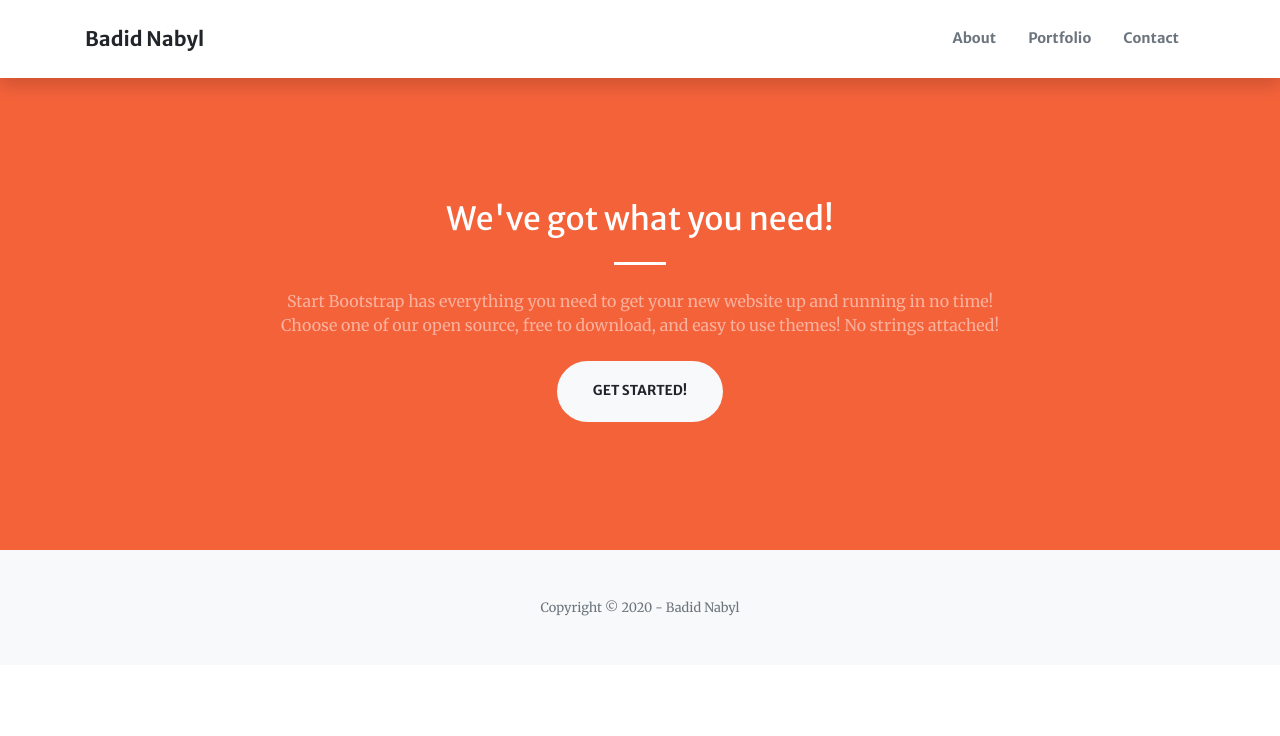
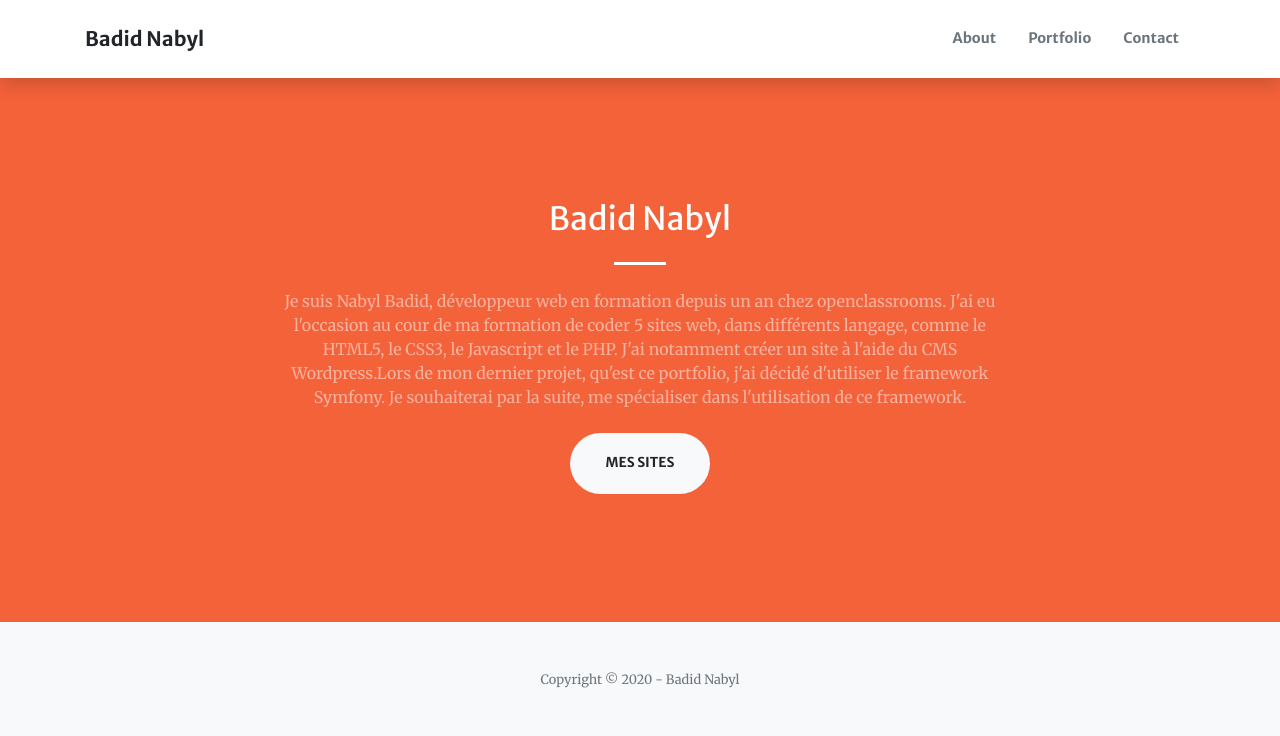
Before and after one commit to NabylBadid/Portfolio, a Symfony app: template templates/portfolio/about.html.twig in a window 1280 px wide. Shown: the top 736 px of the page. Run offline with Twig, Linux system fonts and the light colour scheme; the template is opened without the code that fills it, so the values that code supplies are empty; some libraries are stand-ins or nearby versions.

Commit message:
addition description in about page

```diff
--- a/templates/portfolio/about.html.twig
+++ b/templates/portfolio/about.html.twig
@@ -6,10 +6,10 @@
         <div class="container">
             <div class="row justify-content-center">
                 <div class="col-lg-8 text-center">
-                    <h2 class="text-white mt-0">We've got what you need!</h2>
+                    <h2 class="text-white mt-0">Badid Nabyl</h2>
                     <hr class="divider light my-4" />
-                    <p class="text-white-50 mb-4">Start Bootstrap has everything you need to get your new website up and running in no time! Choose one of our open source, free to download, and easy to use themes! No strings attached!</p>
-                    <a class="btn btn-light btn-xl js-scroll-trigger" href="#services">Get Started!</a>
+                    <p class="text-white-50 mb-4">Je suis Nabyl Badid, développeur web en formation depuis un an chez openclassrooms. J'ai eu l'occasion au cour de ma formation de coder 5 sites web, dans différents langage, comme le HTML5, le CSS3, le Javascript et le PHP. J'ai notamment créer un site à l'aide du CMS Wordpress.Lors de mon dernier projet, qu'est ce portfolio, j'ai décidé d'utiliser le framework Symfony. Je souhaiterai par la suite, me spécialiser dans l'utilisation de ce framework.</p>
+                    <a class="btn btn-light btn-xl js-scroll-trigger" href="{{ path('portfolio') }}">Mes sites</a>
                 </div>
             </div>
         </div>
--- a/templates/portfolio/home.html.twig
+++ b/templates/portfolio/home.html.twig
@@ -15,7 +15,7 @@
                 </div>
                 <div class="col-lg-8 align-self-baseline">
                     <p class="text-white-75 font-weight-light mb-5">Je suis Nabyl Badid, développeur web back-end.</p>
-                    <a class="btn btn-primary btn-xl js-scroll-trigger" href="{{ path('portfolio')}}">Portfolio</a>
+                    <a class="btn btn-primary btn-xl js-scroll-trigger" href="{{ path('about') }}">En savoir plus</a>
                 </div>
             </div>
         </div>
```
Also changed, not shown: public/css/styles.css.
